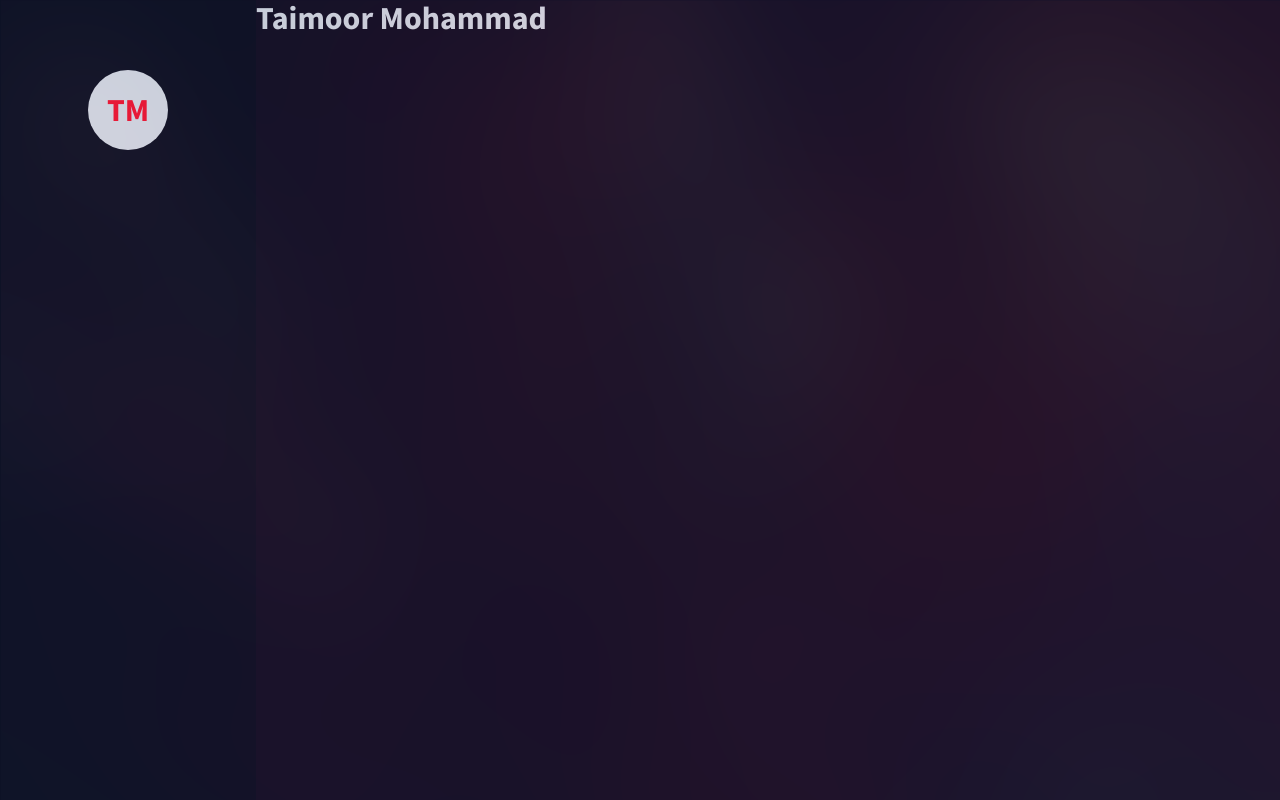
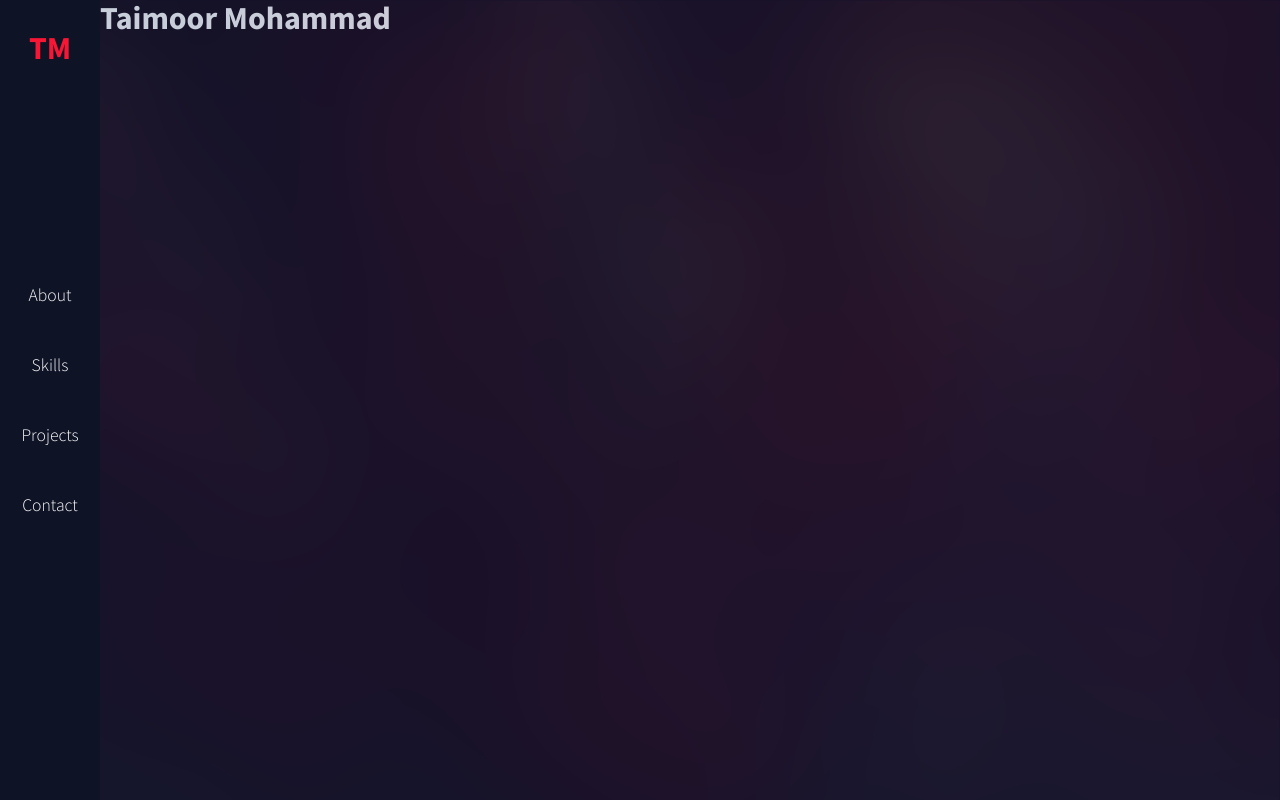
Before and after one commit to taimoorM/personal-portfolio, a plain HTML site: page index.html in a window 1280 px wide. Drawn offline with Linux system fonts and the light colour scheme; a web font is replaced by a local one.

Commit message:
added sidebar html and styling

```diff
--- a/index.html
+++ b/index.html
@@ -13,6 +13,14 @@
         <div class="logo">
           <h1>TM</h1>
         </div>
+        <nav class="nav">
+          <ul>
+            <li><a href="#about">About</a></li>
+            <li><a href="#skills">Skills</a></li>
+            <li><a href="#projects">Projects</a></li>
+            <li><a href="#contact">Contact</a></li>
+          </ul>
+        </nav>
       </div>
       <div class="mainContent">
         <h1>Taimoor Mohammad</h1>
--- a/styles/sass/partials/_base.scss
+++ b/styles/sass/partials/_base.scss
@@ -3,3 +3,11 @@ body {
   padding: 0;
   font-family: $bodyFont;
 }
+
+ul {
+  margin: 0;
+  padding: 0;
+}
+li {
+  list-style: none;
+}
--- a/styles/sass/partials/_portfolio.scss
+++ b/styles/sass/partials/_portfolio.scss
@@ -6,20 +6,23 @@
   position: relative;
 }
 
-.main::before {
+.main::after {
   content: "";
   background-image: url("../assets/bg.png");
+  background-size: cover;
+  background-repeat: no-repeat;
   opacity: 0.1;
   top: 0;
   left: 0;
   bottom: 0;
   right: 0;
   position: absolute;
-  z-index: 10;
+  //   z-index: 10;
 }
 
 .mainContent {
-  width: 80%;
+  width: 100%;
+  margin-left: 100px;
   justify-self: flex-end;
   background-color: #151329;
 }
--- a/styles/sass/partials/_sidebar.scss
+++ b/styles/sass/partials/_sidebar.scss
@@ -1,22 +1,73 @@
 .sidebar {
-  width: 20%;
+  width: 100px;
   height: 100vh;
   position: fixed;
   top: 0;
   left: 0;
-  padding: 70px 0 50px 0;
+  //   padding: 70px 0 50px 0;
   background-color: #0e1326;
+  display: flex;
+  flex-direction: column;
+  align-items: center;
+  justify-content: center;
+  z-index: 20;
 }
 
 .logo {
+  position: absolute;
+  top: 0;
+  left: 0;
   width: 100%;
   display: flex;
   justify-content: center;
   align-items: center;
   color: $imperial-red;
-  background-color: $alice-blue;
-  width: 80px;
-  height: 80px;
-  border-radius: 50%;
-  margin: 0 auto;
+  background-color: transparent;
+  margin-top: 30px;
 }
+
+.nav {
+  display: flex;
+  justify-content: center;
+  width: 100%;
+
+  ul {
+    width: 100%;
+  }
+
+  li:not(:last-child) {
+    margin-bottom: 40px;
+    cursor: pointer;
+  }
+  a {
+    font-family: $headingFont;
+    font-size: 1.1rem;
+    font-weight: 300;
+    position: relative;
+    display: inline-block;
+    width: 100%;
+    text-align: center;
+    transition: all 0.3s;
+    padding: 5px 0;
+    &::after {
+      content: "";
+      position: absolute;
+      top: 0;
+      left: 0;
+      height: 100%;
+      background-color: $imperial-red;
+      width: 0;
+      transition: all 0.3s;
+    }
+
+    &:hover {
+      color: $imperial-red;
+      background-color: rgba($color: rgb(255, 255, 255), $alpha: 0.01);
+      backdrop-filter: blur(1px);
+
+      &::after {
+        width: 5px;
+      }
+    }
+  }
+}
--- a/styles/sass/partials/_typography.scss
+++ b/styles/sass/partials/_typography.scss
@@ -1,4 +1,4 @@
-@import url("https://fonts.googleapis.com/css2?family=Cantora+One&family=Imprima&family=Source+Sans+Pro:wght@400;700&display=swap");
+@import url("https://fonts.googleapis.com/css2?family=Cantora+One&family=Imprima&family=Source+Sans+Pro:wght@300;400;700&display=swap");
 
 h1,
 h2,
@@ -8,3 +8,8 @@ h4 {
   padding: 0;
   font-family: $headingFont;
 }
+
+a {
+  color: #fff;
+  text-decoration: none;
+}
```
Also changed, not shown: styles/styles.css.
